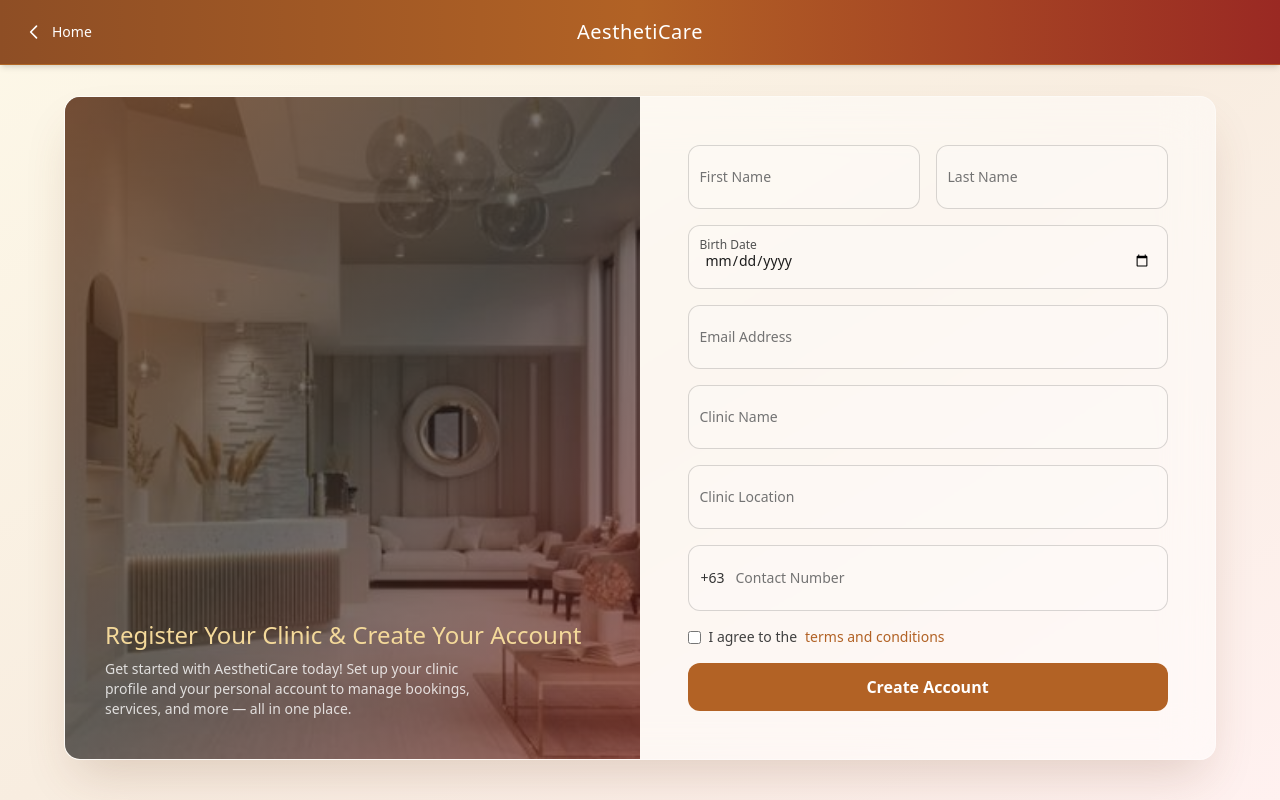
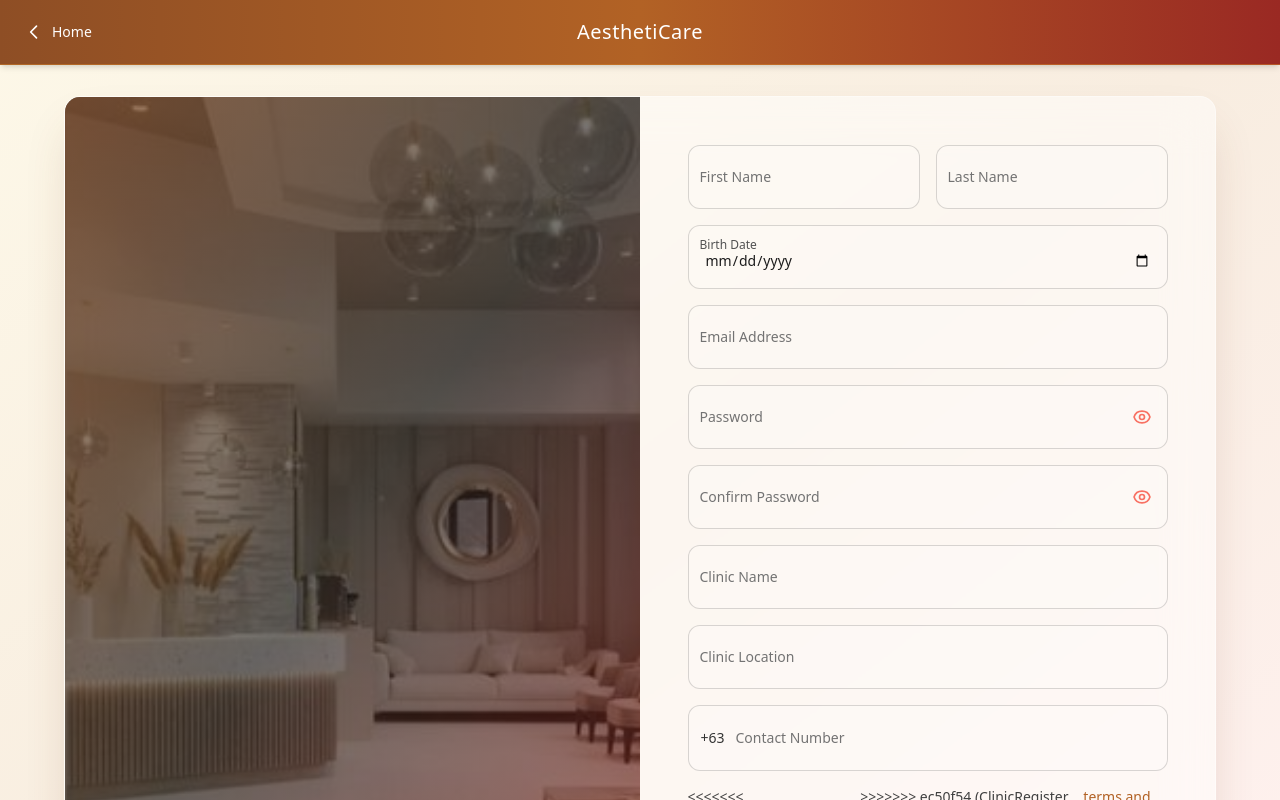
Before and after one commit to dev-page/thesis, a Vue app in the folder capstone/: page /clinic/register in a window 1280 px wide. Shown: the top 800 px of the page. Built offline with nearby package versions, Linux system fonts and the light colour scheme; no server answers.

Commit message:
ClinicRegister Update

```diff
--- a/capstone/src/views/public/RegisterClinic.vue
+++ b/capstone/src/views/public/RegisterClinic.vue
@@ -2,7 +2,7 @@
 import { ref, onMounted } from 'vue'
 import { useRouter } from 'vue-router'
 import { auth, db } from '@/config/firebaseConfig'
-import { createUserWithEmailAndPassword } from 'firebase/auth'
+import { createUserWithEmailAndPassword, sendEmailVerification } from 'firebase/auth'
 import { doc, setDoc, serverTimestamp } from 'firebase/firestore'
 import { toast } from 'vue3-toastify'
 import { useAuth } from '@/composables/useAuth'
@@ -14,15 +14,20 @@ const { user, isLoading } = useAuth()
 
 const firstName = ref('')
 const lastName = ref('')
+const birthDate = ref('')
 const email = ref('')
 const password = ref('')
 const confirmPassword = ref('')
-const birthDate = ref('')
+
+const contactNumber = ref('')
+const clinicName = ref('')
+const clinicLocation = ref('')
+
 const isSubmitting = ref(false)
 const passwordVisible = ref(false)
 const confirmPasswordVisible = ref(false)
 const showTerms = ref(false)
-const agreedToTerms = ref(false)
+const termsAccepted = ref(false)
 
 onMounted(() => {
   if (!isLoading.value && user.value) {
@@ -34,6 +39,11 @@ const togglePassword = () => passwordVisible.value = !passwordVisible.value
 const toggleConfirmPassword = () => confirmPasswordVisible.value = !confirmPasswordVisible.value
 
 const register = async () => {
+  if (!termsAccepted.value) {
+    toast.error('You must agree to the terms and conditions')
+    return
+  }
+
   if (password.value !== confirmPassword.value) {
     toast.error('Passwords do not match')
     return
@@ -45,8 +55,27 @@ const register = async () => {
     return
   }
 
-  if (!firstName.value || !lastName.value || !email.value) {
+  if (!firstName.value || !lastName.value || !email.value || !clinicName.value || !clinicLocation.value || !contactNumber.value || !password.value || !confirmPassword.value  ) {
     toast.error('Please fill all required fields')
+    return
+  }
+
+  const phoneRegex = /^[0-9]{10}$/
+  if (!phoneRegex.test(contactNumber.value)) {
+    toast.error('Contact number must be 10 digits after +63')
+    return
+  }
+
+  const birth = new Date(birthDate.value)
+  const today = new Date()
+  let age = today.getFullYear() - birth.getFullYear()
+  const m = today.getMonth() - birth.getMonth()
+  if (m < 0 || (m === 0 && today.getDate() < birth.getDate())) {
+    age--
+  }
+
+  if (age < 18) {
+    toast.error('You must be at least 18 years old to register')
     return
   }
 
@@ -56,16 +85,29 @@ const register = async () => {
     const userCredentials = await createUserWithEmailAndPassword(auth, email.value, password.value)
     const uid = userCredentials.user.uid
 
-    await setDoc(doc(db, 'users', uid), {
-      firstName: firstName.value,
-      lastName: lastName.value,
-      email: email.value,
-      birthDate: birthDate.value || null,
-      about: 'Hi! I am new here',
+    await sendEmailVerification(userCredentials.user)
+
+    const clinicRef = doc(db, 'clinics', uid)
+    await setDoc(clinicRef, {
+      clinicName: clinicName.value,
+      clinicLocation: clinicLocation.value,
+      contactNumber: contactNumber.value,
+      ownerId: uid,
       createdAt: serverTimestamp(),
     })
 
-    toast.success('Account created successfully! Redirecting to login...')
+    await setDoc(doc(db, 'clinics', uid), {
+      firstName: firstName.value,
+      lastName: lastName.value,
+      birthDate: birthDate.value || null,
+      email: email.value,
+      role: 'owner',
+      clinicId: clinicRef.id,
+      status: 'pending',
+      createdAt: serverTimestamp(),
+    })
+
+    toast.success('Owner and clinic registered! Please check your email for verification.')
     setTimeout(() => router.push('/login'), 3000)
   } catch (err) {
     console.error(err)
@@ -185,6 +227,60 @@ const register = async () => {
         </div>
 
         <div class="relative">
+            <input :type="passwordVisible ? 'text' : 'password'" v-model="password"
+                   required placeholder=" " class="peer input h-16 pt-4 pb-2 px-3" />
+            <label class="absolute left-3 top-3 text-xs text-charcoal-500
+                          transition-all duration-200
+                          peer-placeholder-shown:top-1/2
+                          peer-placeholder-shown:-translate-y-1/2
+                          peer-placeholder-shown:text-sm
+                          peer-placeholder-shown:text-charcoal-400
+                          peer-focus:top-2
+                          peer-focus:translate-y-0
+                          peer-focus:text-xs
+                          peer-focus:text-gold-700">
+              Password
+            </label>
+              <button type="button" @click="togglePassword" class="absolute right-4 top-1/2 -translate-y-1/2 text-rose-500 hover:text-gold-700" tabindex="-1">
+                <svg v-if="!passwordVisible" class="w-5 h-5" fill="none" stroke="currentColor" viewBox="0 0 24 24">
+                  <path stroke-linecap="round" stroke-linejoin="round" stroke-width="2" d="M15 12a3 3 0 11-6 0 3 3 0 016 0z" />
+                  <path stroke-linecap="round" stroke-linejoin="round" stroke-width="2" d="M2.458 12C3.732 7.943 7.523 5 12 5c4.478 0 8.268 2.943 9.542 7-1.274 4.057-5.064 7-9.542 7-4.477 0-8.268-2.943-9.542-7z" />
+                </svg>
+                <svg v-else class="w-5 h-5" fill="none" stroke="currentColor" viewBox="0 0 24 24">
+                  <path stroke-linecap="round" stroke-linejoin="round" stroke-width="2" d="M13.875 18.825A10.05 10.05 0 0112 19c-4.478 0-8.268-2.943-9.543-7a9.956 9.956 0 012.1-3.592M6.18 6.18A9.956 9.956 0 0112 5c4.478 0 8.268 2.943 9.543 7a10.025 10.025 0 01-4.132 5.411M15 12a3 3 0 11-6 0 3 3 0 016 0z" />
+                  <path stroke-linecap="round" stroke-linejoin="round" stroke-width="2" d="M3 3l18 18" />
+                </svg>
+              </button>
+          </div>
+
+          <div class="relative">
+            <input :type="confirmPasswordVisible ? 'text' : 'password'" v-model="confirmPassword"
+                   required placeholder=" " class="peer input h-16 pt-4 pb-2 px-3" />
+            <label class="absolute left-3 top-3 text-xs text-charcoal-500
+                          transition-all duration-200
+                          peer-placeholder-shown:top-1/2
+                          peer-placeholder-shown:-translate-y-1/2
+                          peer-placeholder-shown:text-sm
+                          peer-placeholder-shown:text-charcoal-400
+                          peer-focus:top-2
+                          peer-focus:translate-y-0
+                          peer-focus:text-xs
+                          peer-focus:text-gold-700">
+              Confirm Password
+            </label>
+            <button type="button" @click="toggleConfirmPassword" class="absolute right-4 top-1/2 -translate-y-1/2 text-rose-500 hover:text-gold-700" tabindex="-1">
+                <svg v-if="!confirmPasswordVisible" class="w-5 h-5" fill="none" stroke="currentColor" viewBox="0 0 24 24">
+                  <path stroke-linecap="round" stroke-linejoin="round" stroke-width="2" d="M15 12a3 3 0 11-6 0 3 3 0 016 0z" />
+                  <path stroke-linecap="round" stroke-linejoin="round" stroke-width="2" d="M2.458 12C3.732 7.943 7.523 5 12 5c4.478 0 8.268 2.943 9.542 7-1.274 4.057-5.064 7-9.542 7-4.477 0-8.268-2.943-9.542-7z" />
+                </svg>
+                <svg v-else class="w-5 h-5" fill="none" stroke="currentColor" viewBox="0 0 24 24">
+                  <path stroke-linecap="round" stroke-linejoin="round" stroke-width="2" d="M13.875 18.825A10.05 10.05 0 0112 19c-4.478 0-8.268-2.943-9.543-7a9.956 9.956 0 012.1-3.592M6.18 6.18A9.956 9.956 0 0112 5c4.478 0 8.268 2.943 9.543 7a10.025 10.025 0 01-4.132 5.411M15 12a3 3 0 11-6 0 3 3 0 016 0z" />
+                  <path stroke-linecap="round" stroke-linejoin="round" stroke-width="2" d="M3 3l18 18" />
+                </svg>
+              </button>
+          </div>
+
+        <div class="relative">
             <input v-model="clinicName" placeholder=" " required class="peer input h-16 pt-4 pb-2 px-3" />
             <label class="absolute left-3 top-3 text-xs text-charcoal-500
                         transition-all duration-200
@@ -240,7 +336,11 @@ const register = async () => {
         </div>
 
         <label class="flex items-center gap-2 text-charcoal-600 text-sm">
+<<<<<<< HEAD
             <input v-model="agreedToTerms" type="checkbox" required class="accent-gold-700" />
+=======
+            <input type="checkbox" v-model="termsAccepted" required class="accent-gold-700" />
+>>>>>>> ec50f54 (ClinicRegister Update)
             I agree to the <a href="#" @click.prevent="showTerms = true" class="text-gold-700 hover:underline">terms and conditions</a>
         </label>
 
```
